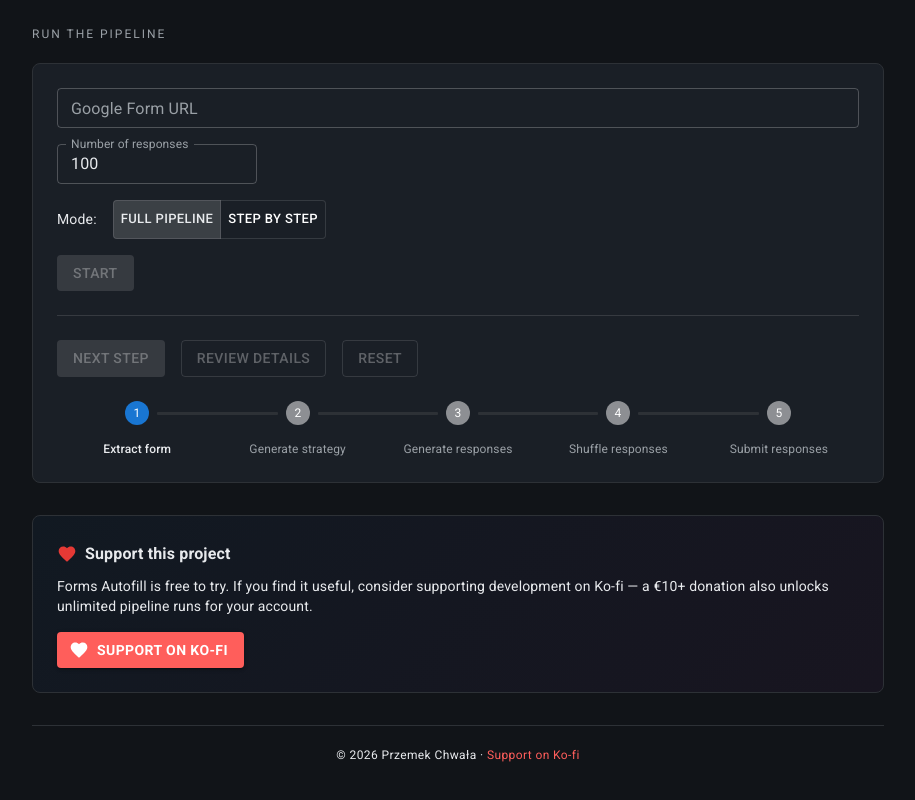
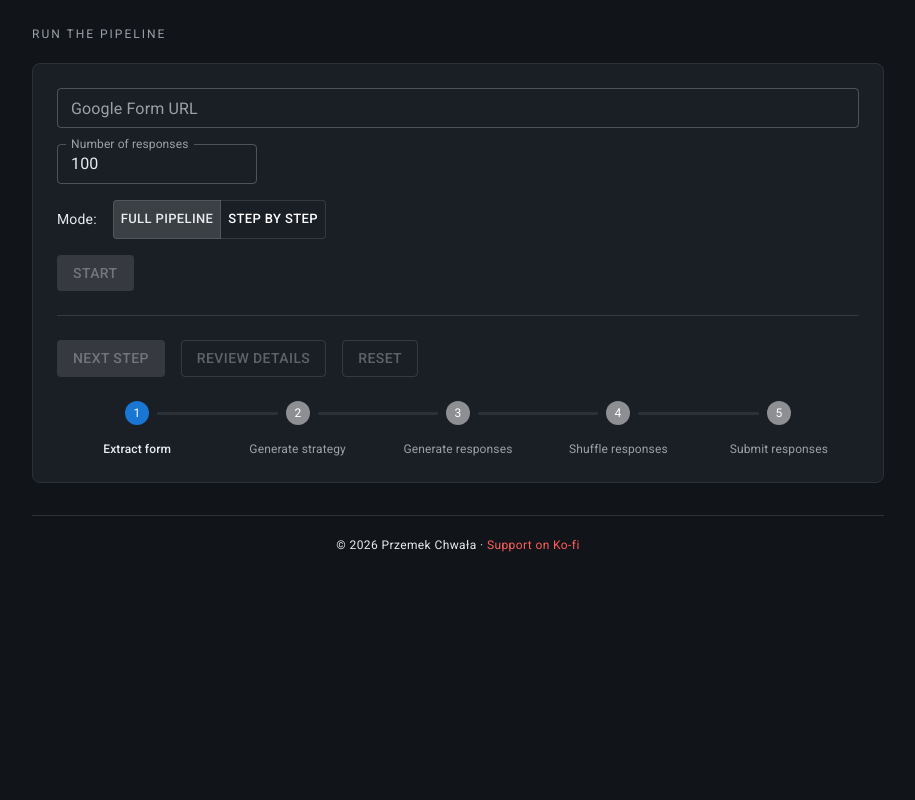
Before and after one commit to pchwala/forms-autofill, a React (Vite) app in the folder frontend/: page / in a window 1280 px wide. Shown: the part 509-1309 px from the top of the page, without its empty margins (182-1097 px from the left). After the commit the page ends 1129 px from the top, so only its background shows below. Built offline with nearby package versions, Linux system fonts and the light colour scheme.

Commit message:
feat: update _fetch_form_data to return resolved URL and enhance form extraction process; remove Ko-fi support section from App

```diff
--- a/frontend/src/App.tsx
+++ b/frontend/src/App.tsx
@@ -15,7 +15,6 @@ import DialogTitle from '@mui/material/DialogTitle';
 import Divider from '@mui/material/Divider';
 import Paper from '@mui/material/Paper';
 import Typography from '@mui/material/Typography';
-import FavoriteIcon from '@mui/icons-material/Favorite';
 import LinkIcon from '@mui/icons-material/Link';
 import SendIcon from '@mui/icons-material/Send';
 import SmartToyIcon from '@mui/icons-material/SmartToy';
@@ -287,47 +286,6 @@ export default function App() {
           )}
         </Paper>
 
-        {/* ── Ko-fi support ── */}
-      <Card
-        variant="outlined"
-        sx={{
-          mb: 4,
-          bgcolor: '#1a1f26',
-          border: '1px solid #2d3136',
-          borderRadius: 2,
-          background: 'linear-gradient(135deg, rgba(25,118,210,0.05) 0%, rgba(156,39,176,0.05) 100%)',
-        }}
-      >
-        <CardContent sx={{ p: 3 }}>
-          <Box sx={{ display: 'flex', alignItems: 'center', gap: 1, mb: 1 }}>
-            <FavoriteIcon sx={{ color: '#e53935', fontSize: 20 }} />
-            <Typography variant="subtitle1" sx={{ fontWeight: 700 }}>
-              Support this project
-            </Typography>
-          </Box>
-          <Typography variant="body2" color="text.secondary" sx={{ mb: 2 }}>
-            Forms Autofill is free to try. If you find it useful, consider supporting development on Ko-fi —
-            a €10+ donation also unlocks unlimited pipeline runs for your account.
-          </Typography>
-          <Button
-            variant="contained"
-            component="a"
-            href="https://ko-fi.com/pchwala"
-            target="_blank"
-            rel="noopener noreferrer"
-            startIcon={<FavoriteIcon />}
-            sx={{
-              bgcolor: '#FF5E5B',
-              color: '#fff',
-              fontWeight: 700,
-              '&:hover': { bgcolor: '#e54e4b' },
-            }}
-          >
-            Support on Ko-fi
-          </Button>
-        </CardContent>
-      </Card>
-
       {/* ── Footer ── */}
       <Box sx={{ textAlign: 'center', py: 2, borderTop: '1px solid #2d3136' }}>
         <Typography variant="caption" color="text.secondary">
```
Also changed, not shown: 1 other file (tests, documents, lock files or other folders).
